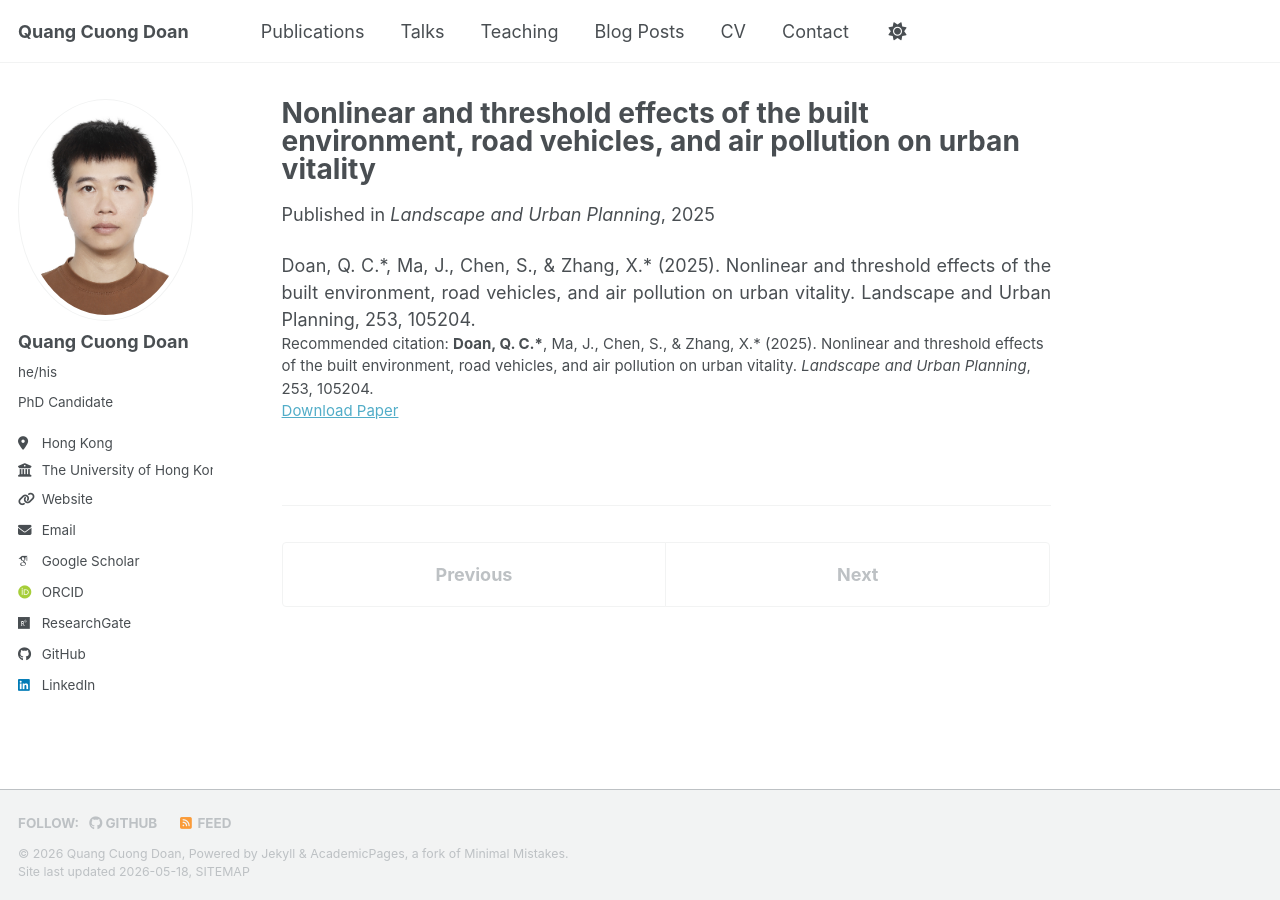
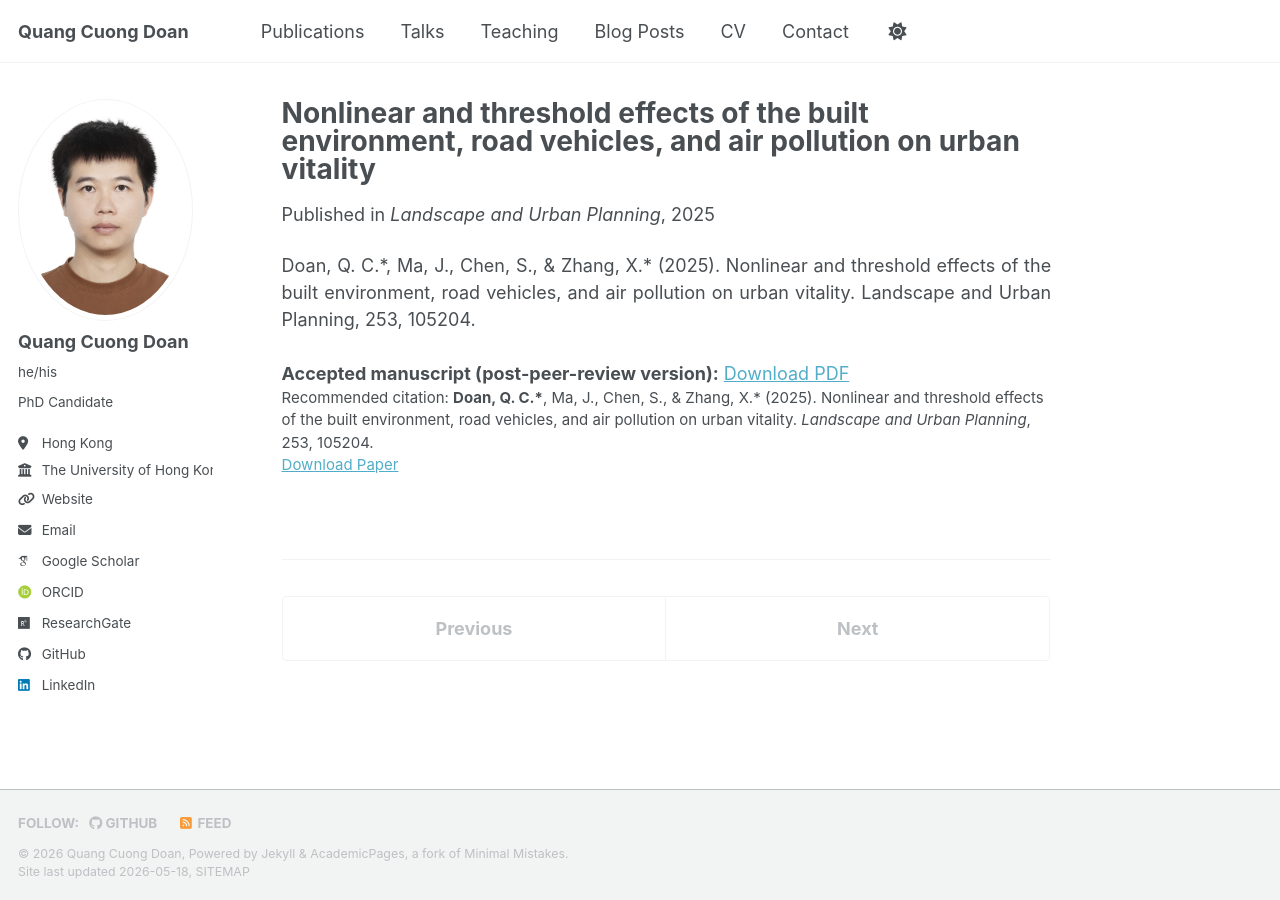
Before and after one commit to cuonghku95/cuonghku95.github.io, a Jekyll site: the page built from _publications/2025-01-03-nonlinear-effects-urban-vitality.md, in a window 1280 px wide. Built offline with Jekyll 4.4.1, drawn with Linux system fonts in a browser that asks for light colours; some web fonts are replaced; a script bundle is joined from its source files by our own code; library files that are not in the unit come from our copies.

Commit message:
Update publication details for urban vitality paper

```diff
--- a/_publications/2025-01-03-nonlinear-effects-urban-vitality.md
+++ b/_publications/2025-01-03-nonlinear-effects-urban-vitality.md
@@ -10,4 +10,7 @@
 
 <div style="text-align: justify;">
 Doan, Q. C.*, Ma, J., Chen, S., & Zhang, X.* (2025). Nonlinear and threshold effects of the built environment, road vehicles, and air pollution on urban vitality. Landscape and Urban Planning, 253, 105204.
+
+<br><br>
+<strong>Accepted manuscript (post-peer-review version):</strong> <a href="/files/Doan_etal_2025_UrbanVitality_Accepted.pdf">Download PDF</a>
 </div>
```
